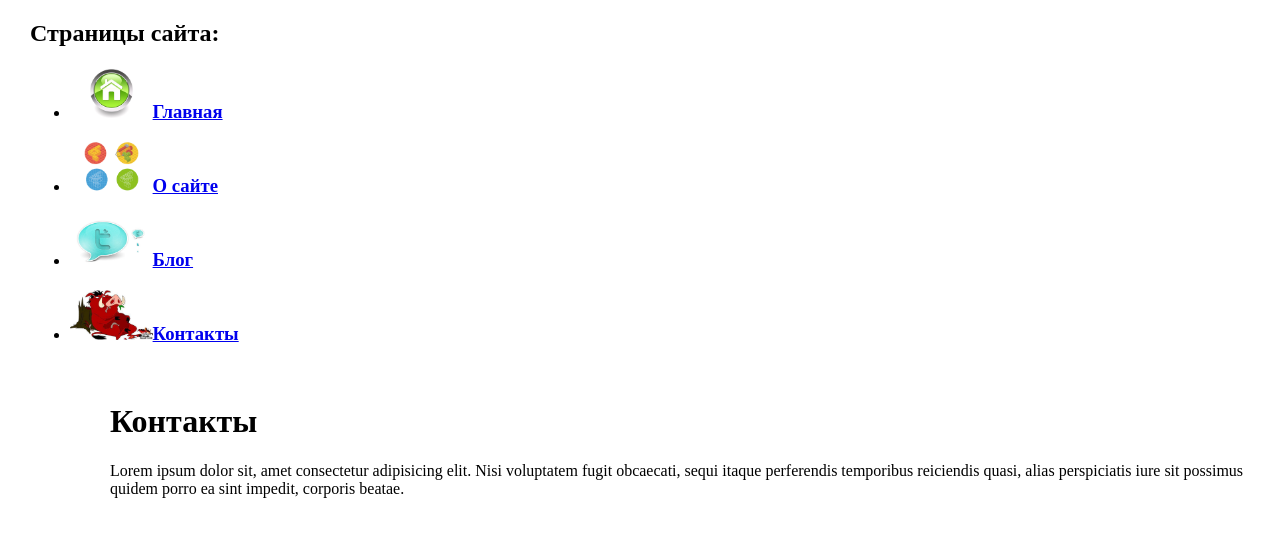
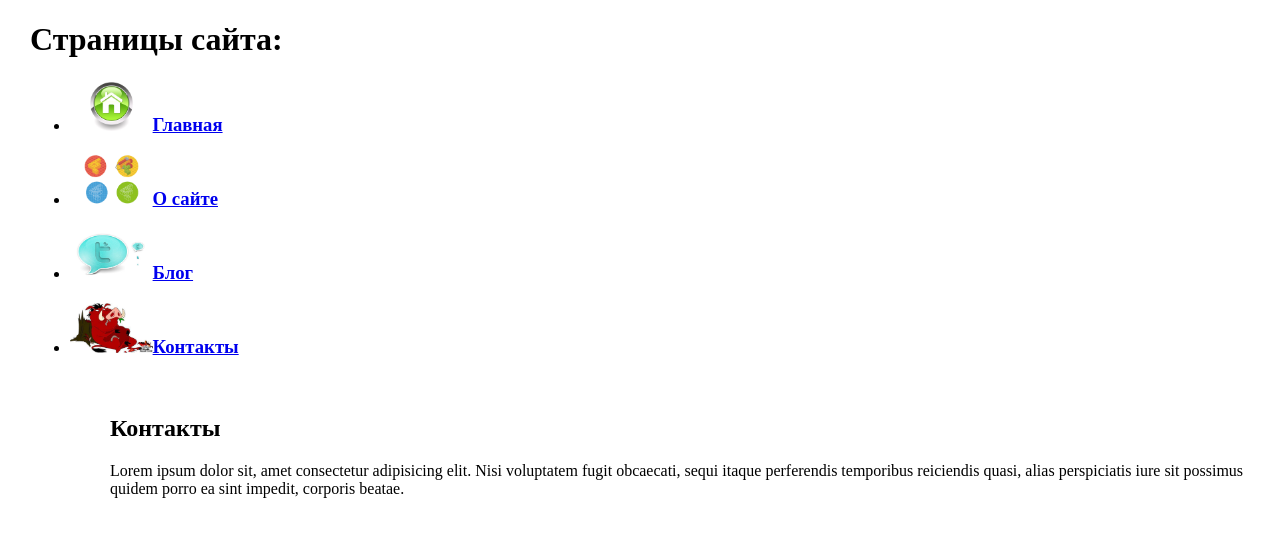
Before and after one commit to Rsochinskiy/one, a plain HTML site: page contact.html in a window 1280 px wide. Drawn offline with Linux system fonts and the light colour scheme.

Commit message:
version 1

```diff
--- a/contact.html
+++ b/contact.html
@@ -10,7 +10,7 @@
 </head>
 
 <body leftmargin="30" marginwidth="30">
-    <h2>Страницы сайта:</h2>
+    <h1>Страницы сайта:</h1>
     <ul>
         <li>
             <!-- Ссылка на страницу "Главная" -->
@@ -41,7 +41,7 @@
         </li>
         <ul>
             <br>
-            <h1>Контакты</h1>
+            <h2>Контакты</h2>
             <p>Lorem ipsum dolor sit, amet consectetur adipisicing elit. Nisi voluptatem fugit obcaecati, sequi itaque
                 perferendis temporibus reiciendis quasi, alias perspiciatis iure sit possimus quidem porro ea sint
                 impedit, corporis beatae.
```
Also changed, not shown: about.html (+2 -2 lines), blog.html (+2 -2 lines), index.html (+1 -2 lines).
